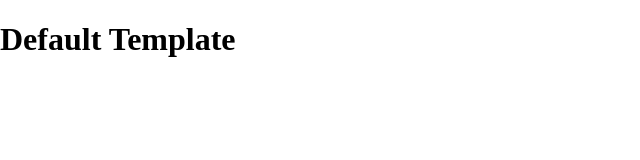
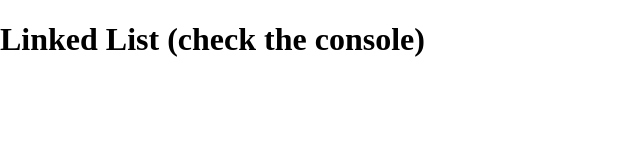
Before and after one commit to goldenvertex42/linked-list, a website built with webpack: page src/template.html in a window 1280 px wide. Shown: the whole page, without its empty margins (0-640 px from the left). Built offline with nearby package versions, Linux system fonts and the light colour scheme.

Commit message:
Change display

```diff
--- a/src/template.html
+++ b/src/template.html
@@ -3,9 +3,9 @@
 <head>
     <meta charset="UTF-8">
     <meta name="viewport" content="width=device-width, initial-scale=1.0">
-    <title>Default Template</title>
+    <title>Linked List</title>
 </head>
 <body>
-    <h1 class="title">Default Template</h1>
+    <h1 class="title">Linked List (check the console)</h1>
 </body>
 </html>
```
